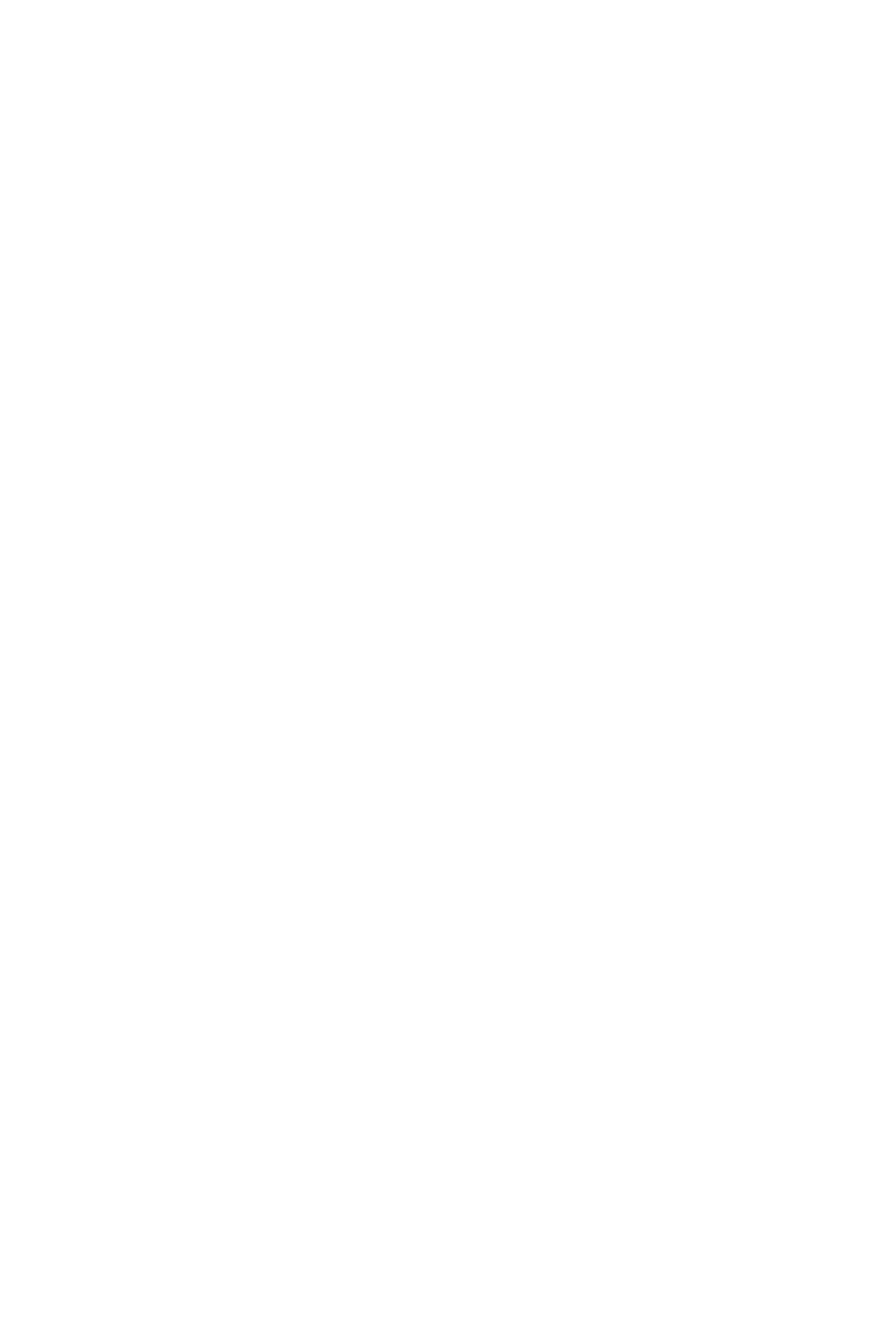
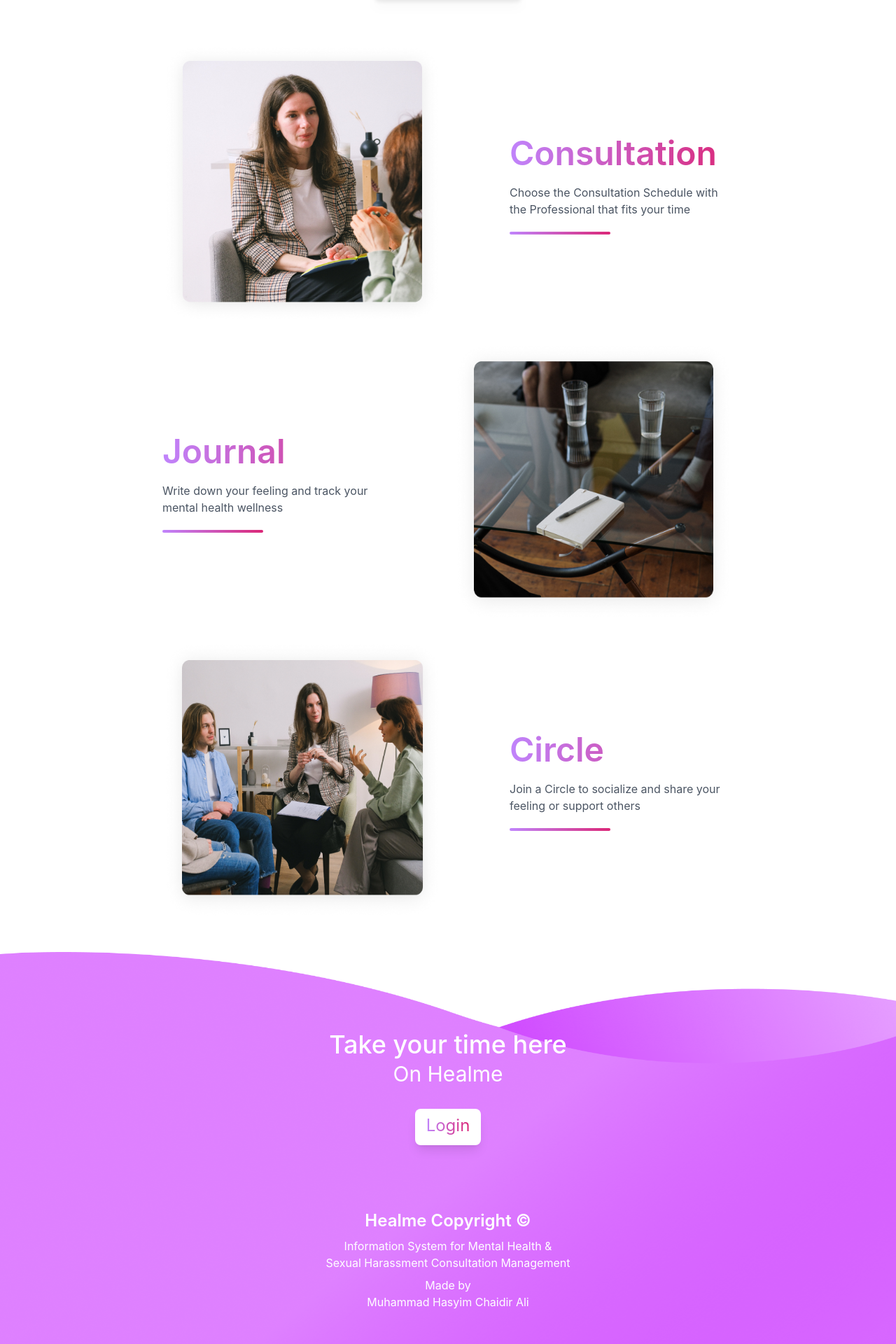
Before and after one commit to Hasyim-Kai/Healme-College-Final-Project, a Next.js app: page / in a window 1280 px wide. Shown: the part 810-2730 px from the top of the page at 70% size. Before the commit the page ends 800 px from the top, so only its background shows below. Built offline with nearby package versions, Linux system fonts and the light colour scheme.

Commit message:
Finishing Landing Page

```diff
--- a/pages/index.tsx
+++ b/pages/index.tsx
@@ -2,13 +2,15 @@ import type { NextPage } from 'next'
 import DefaultLayout from '../presentation/layout/DefaultLayout'
 import Navbar from '../presentation/components/features/landing-page/Navbar'
 import Hero from '../presentation/components/features/landing-page/Hero'
+import Features from '../presentation/components/features/landing-page/Features'
+import Footer from '../presentation/components/features/landing-page/Footer'
 
 const Home: NextPage = () => {
   return <DefaultLayout>
-    <Navbar/>
-    <Hero/>
-    {/* <Features/>
-    <Footer/>     */}
+    <Navbar />
+    <Hero />
+    <Features />
+    <Footer />
   </DefaultLayout>
 }
 
--- a/presentation/components/features/landing-page/Features.tsx
+++ b/presentation/components/features/landing-page/Features.tsx
@@ -0,0 +1,42 @@
+import Image from 'next/image'
+import { pinkGradientBg, pinkGradientText } from '../../../styles/tailwind/Transition'
+
+export default function Features() {
+    return <article className=''>
+        <h1 className={`text-6xl text-center font-semibold mt-28 drop-shadow-lg ${pinkGradientText}`}>Features</h1>
+        <div className={`w-52 h-2 mx-auto mt-3 mb-16 drop-shadow-lg rounded-lg ${pinkGradientBg}`}></div>
+
+        <section className='flex flex-wrap justify-center items-center lg:gap-24 my-5'>
+            <div className=''>
+                <Image className='shadow-2xl' src="/consultation.png" alt="consultation" width={400} height={400} />
+            </div>
+            <div className='max-w-xs'>
+                <p className={`text-5xl font-semibold ${pinkGradientText}`}>Consultation</p>
+                <p className={`my-5 text-gray-600`}>Choose the Consultation Schedule with the Professional that fits your time</p>
+                <div className={`w-36 h-1 rounded-lg ${pinkGradientBg}`}></div>
+            </div>
+        </section>
+
+        <section className='flex flex-wrap lg:flex-row-reverse justify-center items-center lg:gap-24 my-5'>
+            <div className=''>
+                <Image className='shadow-2xl' src="/journal.png" alt="journal" width={400} height={400} />
+            </div>
+            <div className='max-w-xs'>
+                <p className={`text-5xl font-semibold ${pinkGradientText}`}>Journal</p>
+                <p className={`my-5 text-gray-600`}>Write down your feeling and track your mental health wellness</p>
+                <div className={`w-36 h-1 rounded-lg ${pinkGradientBg}`}></div>
+            </div>
+        </section>
+
+        <section className='flex flex-wrap justify-center items-center lg:gap-24 my-5'>
+            <div className=''>
+                <Image className='shadow-2xl' src="/circle.png" alt="consultation" width={400} height={400} />
+            </div>
+            <div className='max-w-xs'>
+                <p className={`text-5xl font-semibold ${pinkGradientText}`}>Circle</p>
+                <p className={`my-5 text-gray-600`}>Join a Circle to socialize and share your feeling or support others</p>
+                <div className={`w-36 h-1 rounded-lg ${pinkGradientBg}`}></div>
+            </div>
+        </section>
+    </article>
+}
--- a/presentation/components/features/landing-page/Footer.tsx
+++ b/presentation/components/features/landing-page/Footer.tsx
@@ -0,0 +1,24 @@
+import Image from 'next/image'
+import LoginBtn from './LoginBtn'
+import { pinkGradientBg, pinkGradientText } from '../../../styles/tailwind/Transition'
+import WhiteLoginBtn from './WhiteLoginBtn'
+
+export default function Footer() {
+  return <article className='relative mt-10 h-full text-white'>
+    <div className='absolute w-full h-full -z-10'>
+      <Image alt="wave-bg" src='/wave-bg.png' layout='fill' />
+    </div>
+
+    <section className='text-center my-5 pt-28'>
+      <p className={`text-4xl font-medium`}>Take your time here</p>
+      <p className={`text-3xl my-1`}>On Healme</p>
+      <WhiteLoginBtn />
+    </section>
+
+    <section className='text-center mt-16 pb-12'>
+      <p className={`text-2xl font-semibold`}>Healme Copyright ©</p>
+      <p className={`my-2`}>Information System for Mental Health & <br /> Sexual Harassment Consultation Management</p>
+      <p className={`mt-2`}>Made by <br /> Muhammad Hasyim Chaidir Ali</p>
+    </section>
+  </article>
+}
--- a/presentation/styles/circle-bg.css
+++ b/presentation/styles/circle-bg.css
@@ -1,9 +1,9 @@
 :root {
     --size: 30rem;
-    --violet: rgba(255, 56, 228, 0.141);
+    --violet: rgba(255, 56, 228, 0.196);
     --round: 100%;
     --z: -1;
-    --blur: 8px;
+    --blur: 7px;
     --overflow: -15rem;
     --duration: 30s;
 }
@@ -41,19 +41,19 @@
 
 
 @keyframes float {
-    0%   {
+    0% {
         transform: translate(2rem, -2rem);
     }
 
-    25%  {
+    25% {
         transform: translate(4rem, 4rem);
     }
 
-    50%  {
+    50% {
         transform: translate(5rem, -3rem);
     }
 
-    75%  {
+    75% {
         transform: translate(3.6rem, 4rem);
     }
 
```
Also changed, not shown: presentation/components/features/landing-page/Hero.tsx (+8 -8 lines), presentation/components/login/Banner.tsx (added), presentation/components/login/Form.tsx (added), public/wave-bg.png (added).
